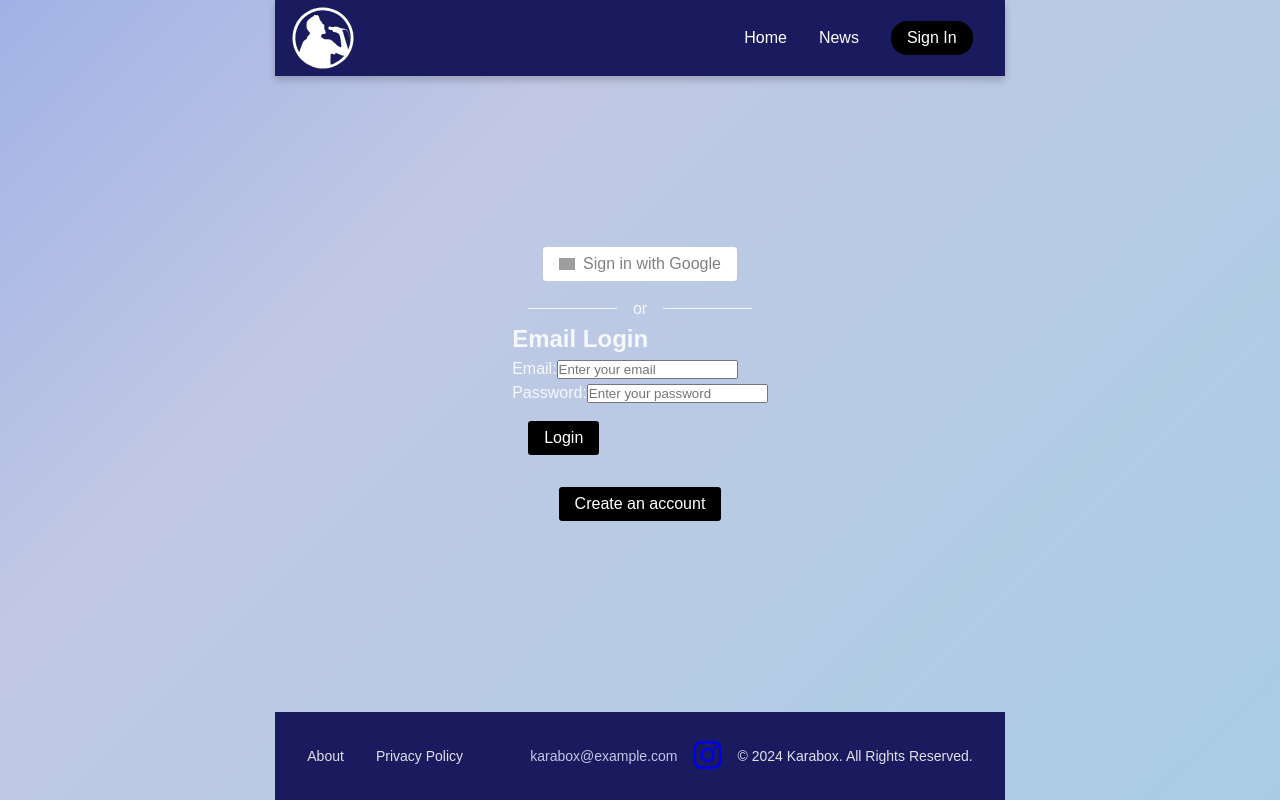
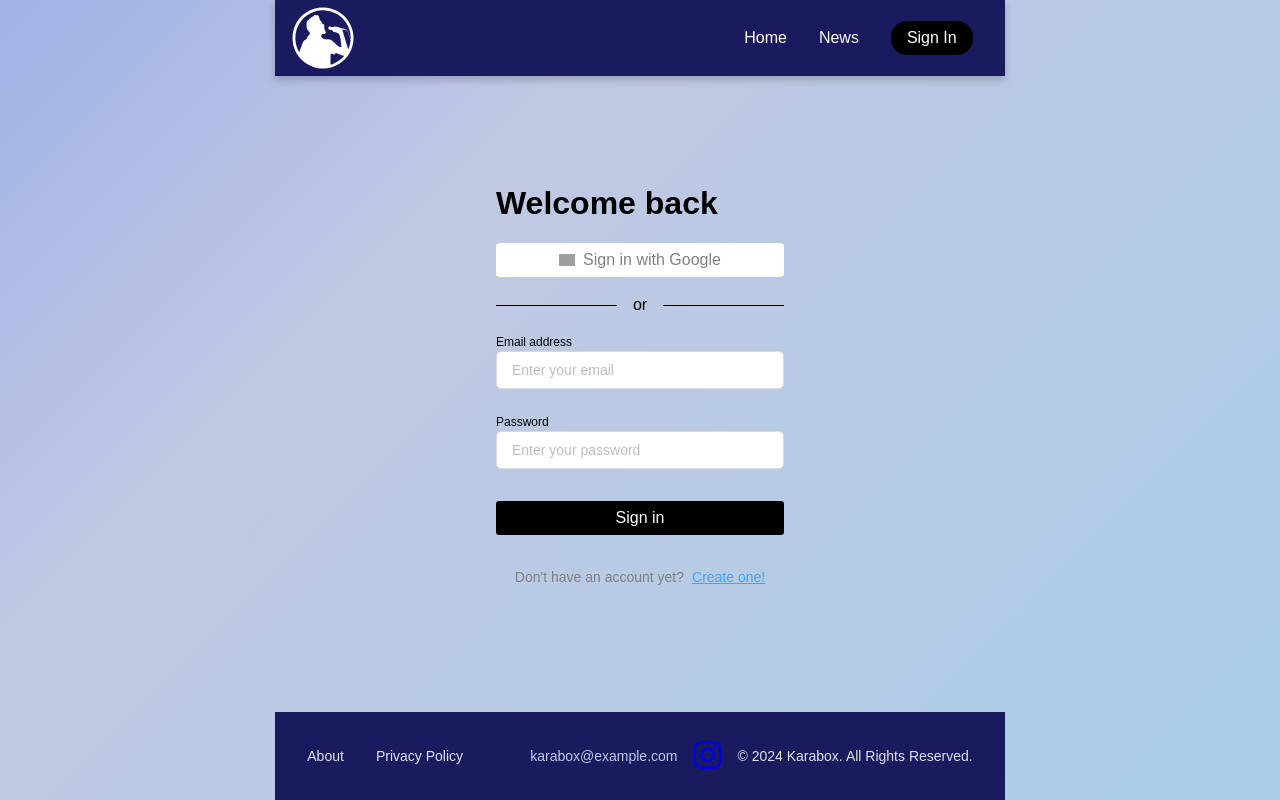
Before and after one commit to yoannLafore/karabox_website, a React (Vite) app in the folder app/: page /login in a window 1280 px wide. Built offline with nearby package versions, Linux system fonts and the light colour scheme; no server answers; grey boxes are pictures that could not be loaded.

Commit message:
feat(login): create sign in and sign up ui

```diff
--- /dev/null
+++ b/app/src/components/auth/email/EmailField.module.scss
@@ -0,0 +1,88 @@
+.field-container {
+  display: flex;
+  flex-direction: column;
+  align-items: center;
+  justify-content: center;
+  padding: 0rem;
+  width: 100%;
+
+  button {
+    width: 100%;
+  }
+}
+
+.email-field {
+  display: flex;
+  flex-direction: column;
+  align-items: flex-start;
+  margin-bottom: 1.5rem;
+  width: 100%;
+
+  .email-label {
+    font-size: 12px;
+    color: black;
+    font-weight: 500;
+  }
+
+  .email-input {
+    color: black;
+    width: 100%;
+    padding: 10px 15px;
+    font-size: 14px;
+    border: 1px solid #d9d9d9;
+    border-radius: 5px;
+    background-color: #ffffff;
+    box-shadow: 0 0 0 0 rgba(0, 0, 0, 0);
+    transition:
+      box-shadow 0.3s ease,
+      border-color 0.3s ease;
+
+    &:focus {
+      outline: none;
+      border-color: #42a5f5; // Focus border color
+      box-shadow: 0 0 5px rgba(66, 133, 244, 0.5);
+    }
+
+    &::placeholder {
+      color: #bdbdbd;
+    }
+  }
+}
+
+.password-field {
+  display: flex;
+  flex-direction: column;
+  align-items: flex-start;
+  width: 100%;
+  margin-bottom: 1rem;
+
+  .password-label {
+    font-size: 12px;
+    color: black;
+    font-weight: 500;
+  }
+
+  .password-input {
+    color: black;
+    width: 100%;
+    padding: 10px 15px;
+    font-size: 14px;
+    border: 1px solid #d9d9d9;
+    border-radius: 5px;
+    background-color: #ffffff;
+    box-shadow: 0 0 0 0 rgba(0, 0, 0, 0);
+    transition:
+      box-shadow 0.3s ease,
+      border-color 0.3s ease;
+
+    &:focus {
+      outline: none;
+      border-color: #42a5f5; // Focus border color
+      box-shadow: 0 0 5px rgba(66, 133, 244, 0.5);
+    }
+
+    &::placeholder {
+      color: #bdbdbd;
+    }
+  }
+}
--- a/app/src/components/auth/email/EmailField.tsx
+++ b/app/src/components/auth/email/EmailField.tsx
@@ -1,4 +1,5 @@
 import { useState } from 'react';
+import styles from './EmailField.module.scss';
 
 interface EmailFieldProps {
   onValidated: (email: string, password: string) => void;
@@ -11,30 +12,28 @@ function EmailField({ onValidated, validateLabel, disabled }: EmailFieldProps) {
   const [password, setPassword] = useState('');
 
   return (
-    <div>
-      <div>
-        <label>
-          Email:
+    <div className={styles['field-container']}>
+      <div className={styles['email-field']}>
+        <label className={styles['email-label']}>Email address</label>
         <input
+          className={styles['email-input']}
           type="email"
           value={email}
           onChange={(e) => setEmail(e.target.value)}
           placeholder="Enter your email"
           required
         />
-        </label>
       </div>
-      <div>
-        <label>
-          Password:
+      <div className={styles['password-field']}>
+        <label className={styles['password-label']}>Password</label>
         <input
+          className={styles['password-input']}
           type="password"
           value={password}
           onChange={(e) => setPassword(e.target.value)}
           placeholder="Enter your password"
           required
         />
-        </label>
       </div>
       <button onClick={() => onValidated(email, password)} disabled={disabled}>
         {validateLabel}
--- a/app/src/components/auth/login/GoogleLoginButton.module.scss
+++ b/app/src/components/auth/login/GoogleLoginButton.module.scss
@@ -1,6 +1,6 @@
 .google-sign-in-button {
+  background-color: yellowgreen;
   display: flex;
-
   align-items: center;
   justify-content: center;
 
@@ -14,6 +14,9 @@
   }
 
   button {
+    width: 100%;
+    margin: 0;
+
     background-color: white;
     display: flex;
     align-items: center;
--- a/app/src/components/auth/login/Login.module.scss
+++ b/app/src/components/auth/login/Login.module.scss
@@ -1,20 +1,34 @@
 .separator {
+  color: black;
   display: flex;
   align-items: center;
-  margin: 0rem 0;
+  margin: 1rem 0;
 
   width: 100%;
-  &::before,
+  &::before {
+    content: '';
+    flex: 1;
+    border-bottom: 1px solid;
+    margin-right: 1rem;
+  }
   &::after {
     content: '';
     flex: 1;
     border-bottom: 1px solid;
-    margin: 0 1rem;
+    margin-left: 1rem;
   }
 }
 
 .login-menu {
+  width: 18rem;
   button {
     border-radius: 0.2rem;
   }
+
+  color: black;
+
+  h2 {
+    margin-bottom: 1rem;
+    font-size: 2rem;
+  }
 }
--- a/app/src/components/auth/login/Login.tsx
+++ b/app/src/components/auth/login/Login.tsx
@@ -10,12 +10,11 @@ interface LoginProps {
 function Login({ onLoginSuccess }: LoginProps) {
   return (
     <div className={styles['login-menu']}>
-      <main>
-        <GoogleLoginButton onLoginSuccess={onLoginSuccess} />
-        <span className={styles['separator']}>or</span>
-        <EmailLogin onLoginSuccess={onLoginSuccess} />
-        <CreateAccountButton />
-      </main>
+      <h2>Welcome back</h2>
+      <GoogleLoginButton onLoginSuccess={onLoginSuccess} />
+      <span className={styles['separator']}>or</span>
+      <EmailLogin onLoginSuccess={onLoginSuccess} />
+      <CreateAccountButton />
     </div>
   );
 }
--- /dev/null
+++ b/app/src/components/auth/login/create_account/CreateAccount.module.scss
@@ -0,0 +1,15 @@
+.signup-menu {
+  display: flex;
+  flex-direction: column;
+  align-items: center;
+  justify-content: center;
+  color: black;
+  width: 18rem;
+  button {
+    border-radius: 0.2rem;
+  }
+
+  h2 {
+    margin-bottom: 1rem;
+  }
+}
--- a/app/src/components/auth/login/create_account/CreateAccount.tsx
+++ b/app/src/components/auth/login/create_account/CreateAccount.tsx
@@ -1,6 +1,9 @@
 import { useState } from 'react';
 import EmailField from '../../email/EmailField';
 import { createAccount } from '../../../../services/firebaseAuthService';
+import styles from './CreateAccount.module.scss';
+import { FirebaseError } from 'firebase/app';
+import { getErrorMessage } from '../../../../services/firebaseErrorMessagesMap';
 
 interface CreateAccountProps {
   onAccountCreated: () => void;
@@ -9,20 +12,19 @@ interface CreateAccountProps {
 function CreateAccount({ onAccountCreated }: CreateAccountProps) {
   const [loading, setLoading] = useState(false);
   const [error, setError] = useState<string | null>(null);
-  const [success, setSuccess] = useState(false);
 
   const handleAccountCreation = async (email: string, password: string) => {
     setLoading(true);
     setError(null);
-    setSuccess(false);
 
     try {
       const user = await createAccount(email, password);
       console.log('Account created successfully:', user);
-      setSuccess(true);
       onAccountCreated();
     } catch (err) {
-      setError('Failed to create an account. Please try again.');
+      if (err instanceof FirebaseError) setError(getErrorMessage(err.code));
+      else setError('Failed to create account. Please try again.');
+
       console.error(err);
     } finally {
       setLoading(false);
@@ -30,15 +32,13 @@ function CreateAccount({ onAccountCreated }: CreateAccountProps) {
   };
 
   return (
-    <div>
+    <div className={styles['signup-menu']}>
       <h2>Create an Account</h2>
       {error && <p style={{ color: 'red' }}>{error}</p>}
-      {success && (
-        <p style={{ color: 'green' }}>Account created successfully!</p>
-      )}
+
       <EmailField
         onValidated={handleAccountCreation}
-        validateLabel={loading ? 'Creating Account...' : 'Create Account'}
+        validateLabel={loading ? 'Creating Account...' : 'Sign up'}
         disabled={loading}
       />
     </div>
--- /dev/null
+++ b/app/src/components/auth/login/create_account/CreateAccountButton.module.scss
@@ -0,0 +1,29 @@
+.signup-prompt {
+  font-size: 14px;
+  color: gray;
+  text-align: center;
+  margin-top: 1rem;
+
+  button {
+    all: unset;
+  }
+
+  .signup-link {
+    background: none;
+    border: none;
+    color: #42a5f5; // Link color
+    cursor: pointer;
+    padding: 0;
+    margin-left: 0.5rem;
+    text-decoration: underline;
+
+    &:hover {
+      text-decoration: none;
+    }
+
+    &:focus {
+      outline: none;
+      text-decoration: underline;
+    }
+  }
+}
--- a/app/src/components/auth/login/create_account/CreateAccountButton.tsx
+++ b/app/src/components/auth/login/create_account/CreateAccountButton.tsx
@@ -1,5 +1,5 @@
 import { useNavigate } from 'react-router-dom';
-import LoginButton from '../../button/LoginButton';
+import styles from './CreateAccountButton.module.scss';
 
 function CreateAccountButton() {
   const navigate = useNavigate();
@@ -9,7 +9,12 @@ function CreateAccountButton() {
   };
 
   return (
-    <LoginButton label="Create an account" onClick={handleAccountCreation} />
+    <div className={styles['signup-prompt']}>
+      <span>Don't have an account yet?</span>
+      <button onClick={handleAccountCreation} className={styles['signup-link']}>
+        Create one!
+      </button>
+    </div>
   );
 }
 
--- /dev/null
+++ b/app/src/components/auth/login/email_login/EmailLogin.module.scss
@@ -0,0 +1,9 @@
+.email-login {
+  display: flex;
+  flex-direction: column;
+  align-items: center;
+  justify-content: center;
+  width: 100%;
+
+  color: black;
+}
--- a/app/src/components/auth/login/email_login/EmailLogin.tsx
+++ b/app/src/components/auth/login/email_login/EmailLogin.tsx
@@ -1,6 +1,9 @@
 import { useState } from 'react';
 import { loginWithEmail } from '../../../../services/firebaseAuthService';
 import EmailField from '../../email/EmailField';
+import styles from './EmailLogin.module.scss';
+import { getErrorMessage } from '../../../../services/firebaseErrorMessagesMap';
+import { FirebaseError } from 'firebase/app';
 
 interface EmailLoginProps {
   onLoginSuccess: () => void; // Callback when login is successful
@@ -18,7 +21,8 @@ function EmailLogin({ onLoginSuccess }: EmailLoginProps) {
       console.log('Logged in user:', user);
       onLoginSuccess();
     } catch (err) {
-      setError('Login failed. Please check your email and password.');
+      if (err instanceof FirebaseError) setError(getErrorMessage(err.code));
+      else setError('Failed to sign in. Please try again.');
       console.error(err);
     } finally {
       setLoading(false);
@@ -26,14 +30,13 @@ function EmailLogin({ onLoginSuccess }: EmailLoginProps) {
   };
 
   return (
-    <div>
-      <h2>Email Login</h2>
+    <div className={styles['email-login']}>
       {error && <p style={{ color: 'red' }}>{error}</p>}
       <EmailField
         onValidated={(email, password) => {
           handleLogin(email, password);
         }}
-        validateLabel="Login"
+        validateLabel="Sign in"
         disabled={loading}
       />
     </div>
```
Lines whose indentation alone changed are shown as unchanged.
